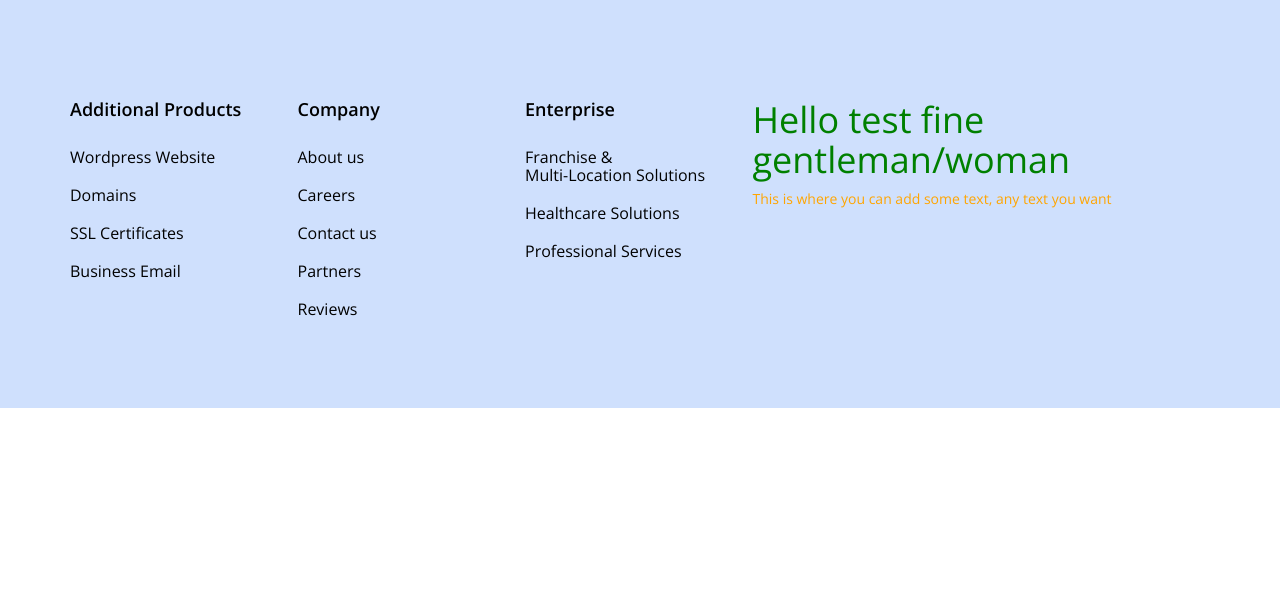
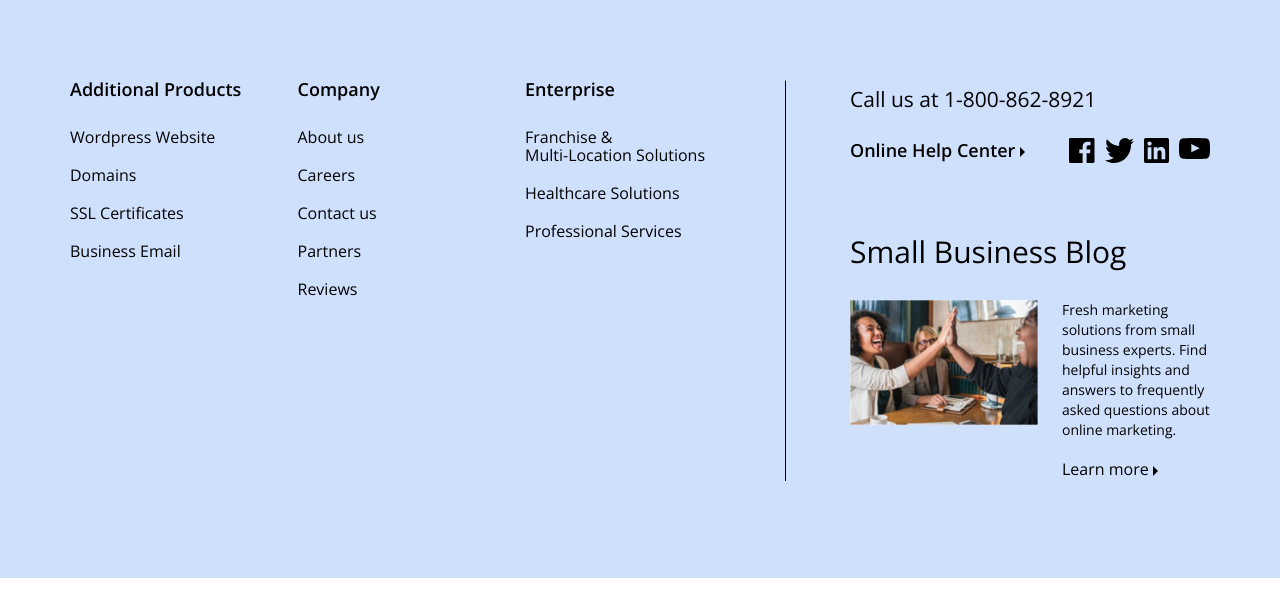
Before and after one commit to callmenunez/web-2020-footer, a website: page index.html in a window 1280 px wide. Drawn offline with nearby package versions, Linux system fonts and the light colour scheme.

Commit message:
added new right hand content

```diff
--- a/index.html
+++ b/index.html
@@ -21,7 +21,7 @@
       font-size: 18px;
       line-height: 18px;
       font-weight: 600;
-      margin-bottom: 20px;
+      margin: 0 0 20px;
     }
     a {
       display: block;
@@ -31,6 +31,49 @@
       text-decoration: none;
       padding: 10px 0;
       font-weight: 300;
+    }
+    hr {
+      width: 1px;
+      height: 400px;
+      border-left: 1px solid #000000;
+      margin: 0 auto;
+    }
+    .call-us p, .call-us a {
+      font-size: 21px;
+      font-weight: 300;
+      display: inline-block;
+    }
+    .online-help {
+      display: flex;
+      align-items: center;
+      justify-content: space-between;
+      margin-bottom: 60px;
+    }
+    .online-help p {
+      font-size: 18px;
+      font-weight: 600;
+      margin-bottom: 0;
+    }
+    .social-icons {
+      display: flex;
+    }
+    .social-icons a {
+      margin-left: 10px;
+    }
+    .small-business-blog h3 {
+      font-size: 30px;
+      line-height: 37px;
+      font-weight: 300;
+      margin-bottom: 30px;
+    }
+    .small-business-blog .small-business-text-w-image {
+      display: flex;
+      align-items: flex-start;
+    }
+    .small-business-blog .small-business-text-w-image img {
+      margin-right: 24px;
+    }
+    .small-business-blog .small-business-text {
     }
   </style>
   <!-- HTML5 Shiv, this allows older versions of ie9 to accept html5. Must live in the header, below any stylesheets -->
@@ -99,9 +142,40 @@
                 </div>
           </div>
         </div>
-        <div class="col-md-5">
-          <h1>Hello test fine gentleman/woman</h1>
-          <p>This is where you can add some text, any text you want</p>
+        <div class="col-md-1">
+          <hr>
+        </div>
+        <div class="col-md-4">
+          <div class="call-us">
+            <p>Call us at <a href="tel:1-800-862-8921">1-800-862-8921</a></p>
+          </div>
+          <div class="online-help">
+            <p>Online Help Center <img src="img/arrow.svg"></img></p>
+            <div class="social-icons">
+              <a href="#" target="_blank">
+                <img src="img/facebook.svg" alt="facebook icon">
+              </a>
+              <a href="#" target="_blank">
+                <img src="img/twitter.svg" alt="twitter icon">
+              </a>
+              <a href="#" target="_blank">
+                <img src="img/linkedin.svg" alt="linkedin icon">
+              </a>
+              <a href="#" target="_blank">
+                <img src="img/youtube.svg" alt="youtube icon" >
+              </a>
+            </div>
+          </div>
+          <div class="small-business-blog">
+            <h3>Small Business Blog</h3>
+            <div class="small-business-text-w-image">
+              <img src="img/small-business.jpg" alt="Small Business Blog Image">
+              <div class="small-business-text">
+                <p>Fresh marketing solutions from small business experts. Find helpful insights and answers to frequently asked questions about online marketing.</p>
+                <p><a href="#" alt="Learn more" target="_blank">Learn more <img src="img/arrow.svg"></a> </img></p>
+              </div>
+            </div>
+          </div>
         </div>
       </div>
     </div>
--- a/scss/_layout.scss
+++ b/scss/_layout.scss
@@ -1,7 +1 @@
 // Header, footer, navigation, section
-h1 {
-  color:green;
-}
-p {
-  color: orange;
-}
```
Also changed, not shown: css/main.css, img/LinkedIn.svg (added), img/arrow.svg (added), img/facebook.svg (added), img/small-business.jpg (added), img/twitter.svg (added), img/youtube.svg (added).
